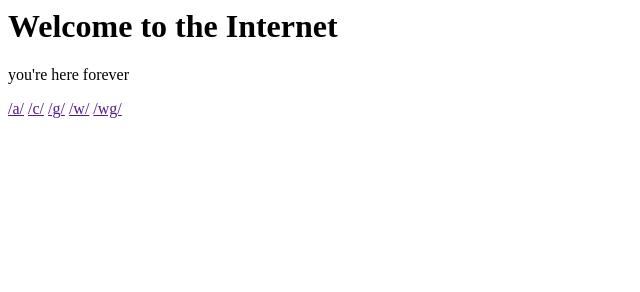
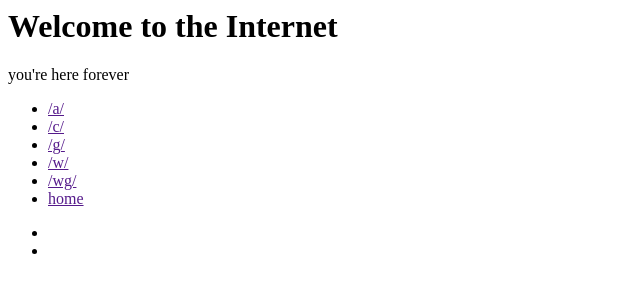
Before and after one commit to januskanus/startpage, a plain HTML site: page index.html in a window 1280 px wide. Shown: the whole page, without its empty margins (0-640 px from the left). Drawn offline with Linux system fonts and the light colour scheme.

Commit message:
added bookmarks_container

```diff
--- a/index.html
+++ b/index.html
@@ -10,12 +10,19 @@
       <h1>Welcome to the Internet</h1>
       <p>you're here forever</p>
     </div>
-    <a href="">/a/</a>
-    <a href="">/c/</a>
-    <a href="">/g/</a>
-    <a href="">/w/</a>
-    <a href="">/wg/</a>
-    <a href=""></a>
-    <a href=""></a>
+    <div class=bookmarks_container>
+      <ul>
+          <li><a href="">/a/</a>
+          <li><a href="">/c/</a>
+          <li><a href="">/g/</a>
+          <li><a href="">/w/</a>
+          <li><a href="">/wg/</a>
+          <li><a href="">home</a>
+      </ul>
+      <ul>
+          <li><a href=""></a>
+          <li><a href=""></a>
+      </ul>
+    </div>
   </body>
 </html>
```
